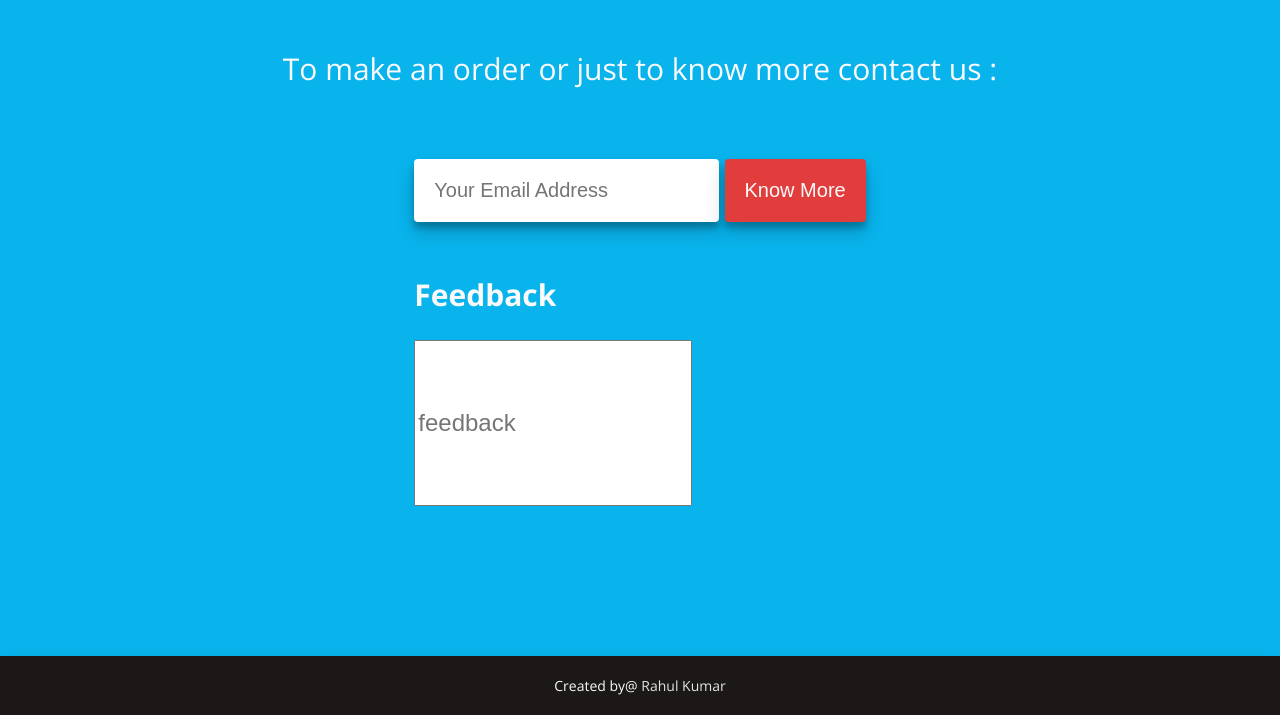
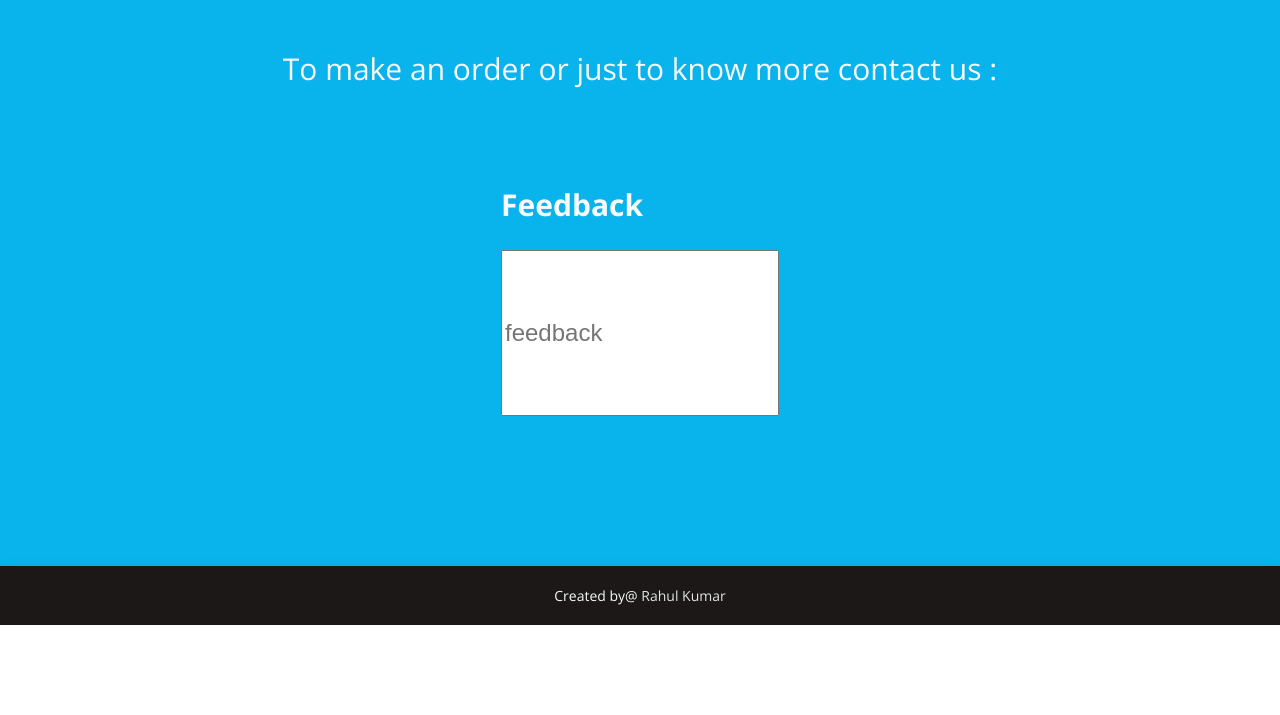
Before and after one commit to rahularya1234/Landing-Page, a plain HTML site: page index.html in a window 1280 px wide. Shown: the part 4966-5681 px from the top of the page. After the commit the page ends 5591 px from the top, so only its background shows below. Drawn offline with nearby package versions, Linux system fonts and the light colour scheme.

Commit message:
Update index.html

```diff
--- a/index.html
+++ b/index.html
@@ -182,8 +182,8 @@
       <div class="sec-content-div flexible">
         <h6>To make an order or just to know more contact us :</h6>
         <form id="form" action="www.google.com" method="POST">
-          <input type="email" name="email" id="email" placeholder="Your Email Address" required />
-          <input type="submit" class="btn" id="submit" value="Know More" /><br /><br />
+<!--           <input type="email" name="email" id="email" placeholder="Your Email Address" required />
+          <input type="submit" class="btn" id="submit" value="Know More" /><br /><br /> -->
           <h2>Feedback</h2>
           <input class="feedback" type="text-area" id="input" placeholder="feedback" />
 
```
